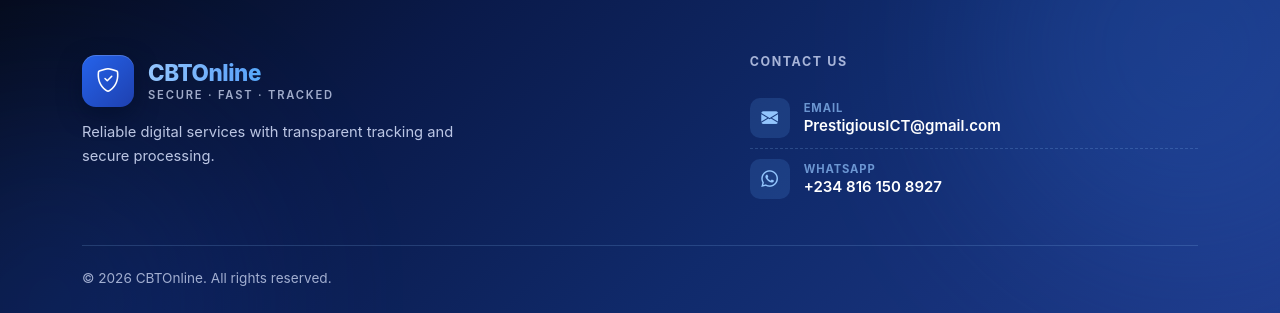
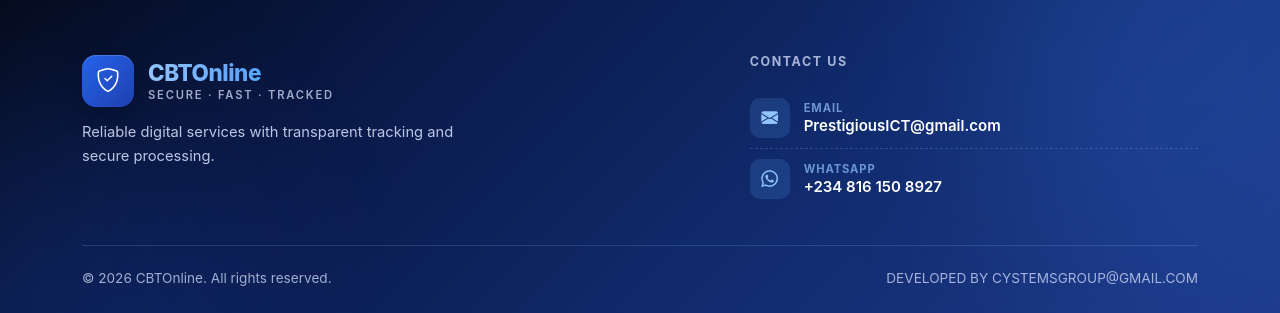
Before and after one commit to prestigiousictltd-stack/cbtonline, a PHP site: page / in a window 1280 px wide. Shown: the part 855-1168 px from the top of the page. Run offline with PHP 8.4, Linux system fonts and the light colour scheme; data that the repository does not hold is empty.

Commit message:
Update index.php

```diff
--- a/public/index.php
+++ b/public/index.php
@@ -660,6 +660,7 @@ $loginUrl = url('/login');
 
             <div class="footer-bottom">
                 <span>&copy; <?= date('Y') ?> <?= e(APP_NAME) ?>. All rights reserved.</span>
+                <div><span>DEVELOPED BY CYSTEMSGROUP@GMAIL.COM</span></div>
 
             </div>
         </div>
```
